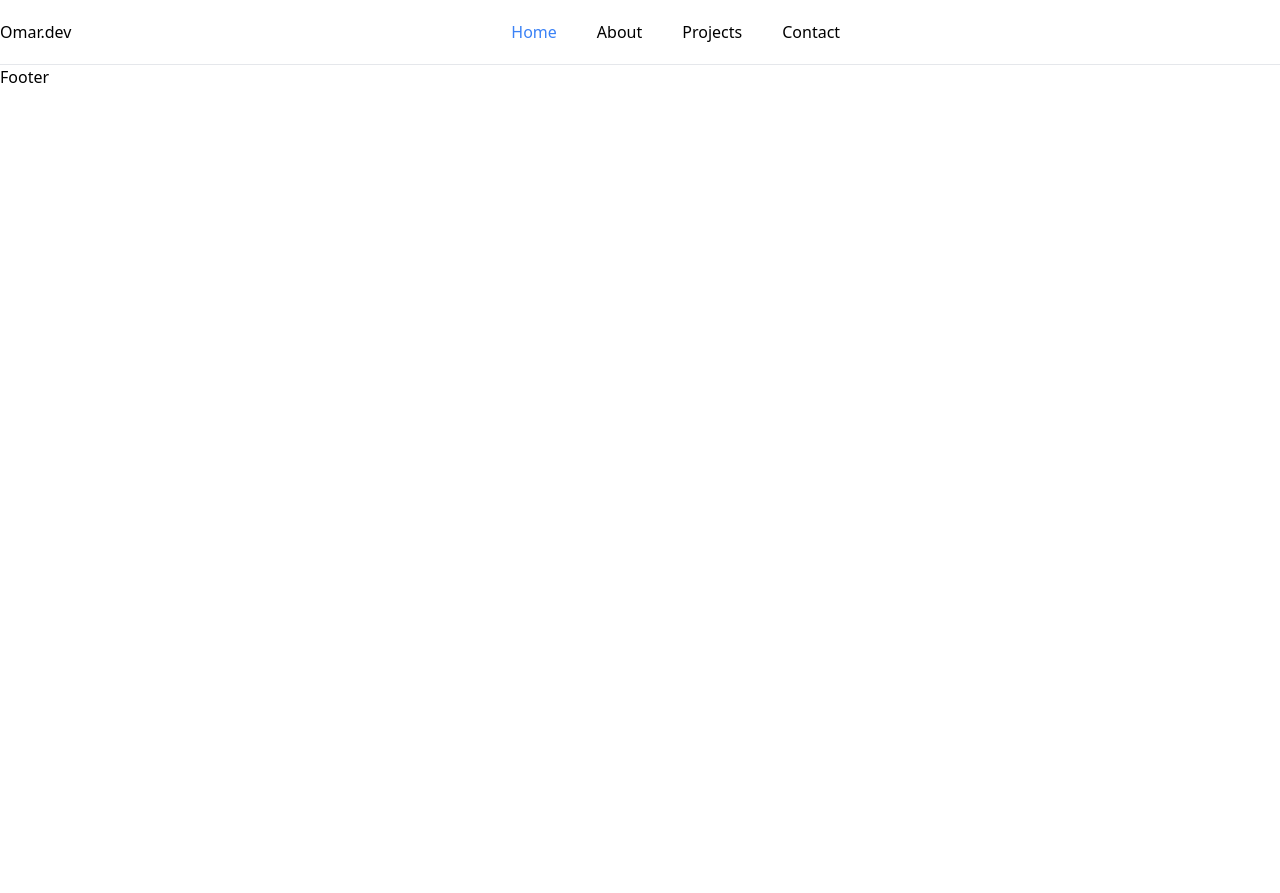
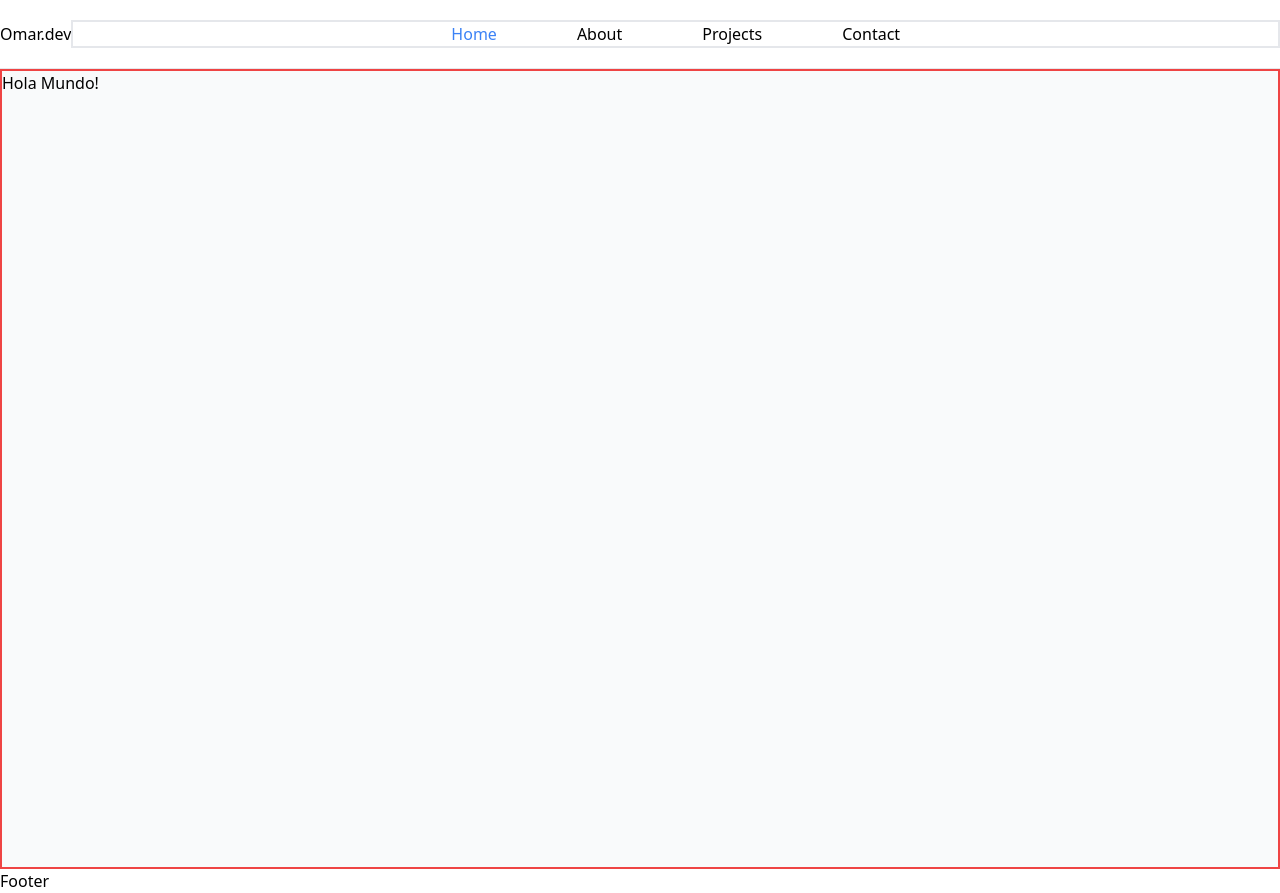
Before and after one commit to Omrldev/omarldev, a Next.js app: page / in a window 1280 px wide. Before the commit the page ends 800 px from the top, so only its background shows below. Built offline with nearby package versions, Linux system fonts and the light colour scheme.

Commit message:
Implement Hero section

```diff
--- a/app/globals.css
+++ b/app/globals.css
@@ -16,6 +16,13 @@
   }
 }
 
+* {
+  padding: 0;
+  margin: 0;
+  box-sizing: border-box;
+  scroll-behavior: smooth;
+}
+
 body {
   font-family: var(--font-poppins);
   font-family: var(--font-rubik);
--- a/app/layout.tsx
+++ b/app/layout.tsx
@@ -30,9 +30,7 @@ export default function RootLayout({
     <html lang="en">
       <body>
         <Header/>
-        <main className={poppins.variable}>
-          {children}
-        </main>
+        <main className={poppins.variable}>{children}</main>
         <Footer/>
       </body>
     </html>
--- a/app/page.tsx
+++ b/app/page.tsx
@@ -1,11 +1,11 @@
-import Footer from "@/components/Footer";
-import Header from "@/components/Header";
+
+import Hero from "@/components/Hero";
 
 
 export default function Home() {
   return (
    <>
-
+    <Hero/>
    </>
   );
 }
--- a/components/Header.tsx
+++ b/components/Header.tsx
@@ -10,11 +10,11 @@ const Header = () => {
   return (
     <header className="w-full border-b">
       <div className="max-w-7xl p-5 mx-auto xl:px-0 flex-between">
-        <Link href="/">Omar.dev</Link>
+        <Link href="/" className="font-rubik">Omar.dev</Link>
 
-        <NavItems/>
+        <NavItems />
 
-        <MobileNav/>
+        <MobileNav />
       </div>
     </header>
   );
--- /dev/null
+++ b/components/Hero.tsx
@@ -0,0 +1,13 @@
+
+
+const Hero = () => {
+  return (
+    <section className="w-full bg-gray-50 h-screen border-red-500 border-2">
+        <div>
+            Hola Mundo!
+        </div>
+    </section>
+  )
+}
+
+export default Hero
--- a/components/MobileNav.tsx
+++ b/components/MobileNav.tsx
@@ -17,21 +17,17 @@ const MobileNav = () => {
         <IoMdMenu onClick={openNav} className="cursor-pointer"></IoMdMenu>
       </div>
 
-      <div className={
-        `fixed bg-white flex justify-center items-center flex-col w-full h-screen top-0 left-[-100%]
-        ${ menu ? "left-0" : ""}`
+      <div className={ menu
+        ? "fixed bg-white inset-0 w-full max-h-screen"
+        : "fixed left-[-100%]"
         }>
-          <div  onClick={openNav} className="absolute cursor-pointerl">
+          <div  onClick={openNav} className="border-2 cursor-pointer flex-center mt-8">
             <IoMdClose></IoMdClose>
           </div>
 
-          <ul className="flex flex-col">
-            {headerLinks.map((link) => (
-              <Link onClick={openNav} href={link.route}>
-                {link.label}
-              </Link>
-            ))}
-          </ul>
+          <div onClick={openNav} className="border-2 mt-10">
+            <NavItems />
+          </div>
       </div>
     </nav>
   );
--- a/components/NavItems.tsx
+++ b/components/NavItems.tsx
@@ -1,21 +1,20 @@
 import { headerLinks } from "@/constants/Index";
 import Link from "next/link";
 import { usePathname } from "next/navigation";
-import { useState } from "react";
 
 const NavItems = () => {
   const pathname = usePathname();
 
   return (
-    <ul className="hidden md:flex-center flex-col w-full max-w-sm gap-10 md:flex-row">
+    <ul className="md:flex-center flex-col w-full gap-20 md:flex-row border-2 max-md:hidden">
       {headerLinks.map((link) => {
         const isActive = pathname === link.route;
-
         return (
-          <li key={link.route} className={`${isActive && "text-blue-500"} flex-center`}>
-            <Link href={link.route}>
-                {link.label}
-            </Link>
+          <li
+            key={link.route}
+            className={`${isActive && "text-blue-500"} flex-center`}
+          >
+            <Link href={link.route}>{link.label}</Link>
           </li>
         );
       })}
```
